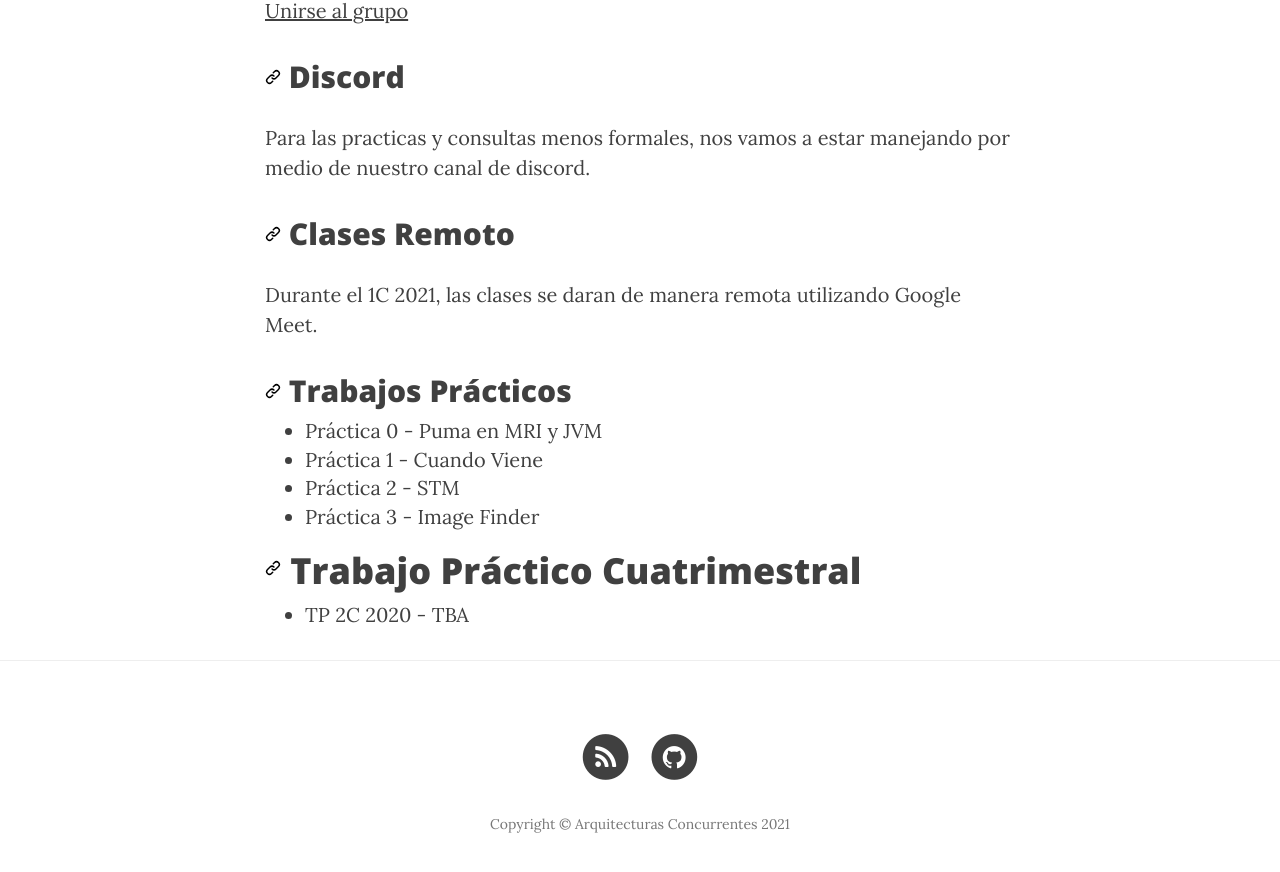
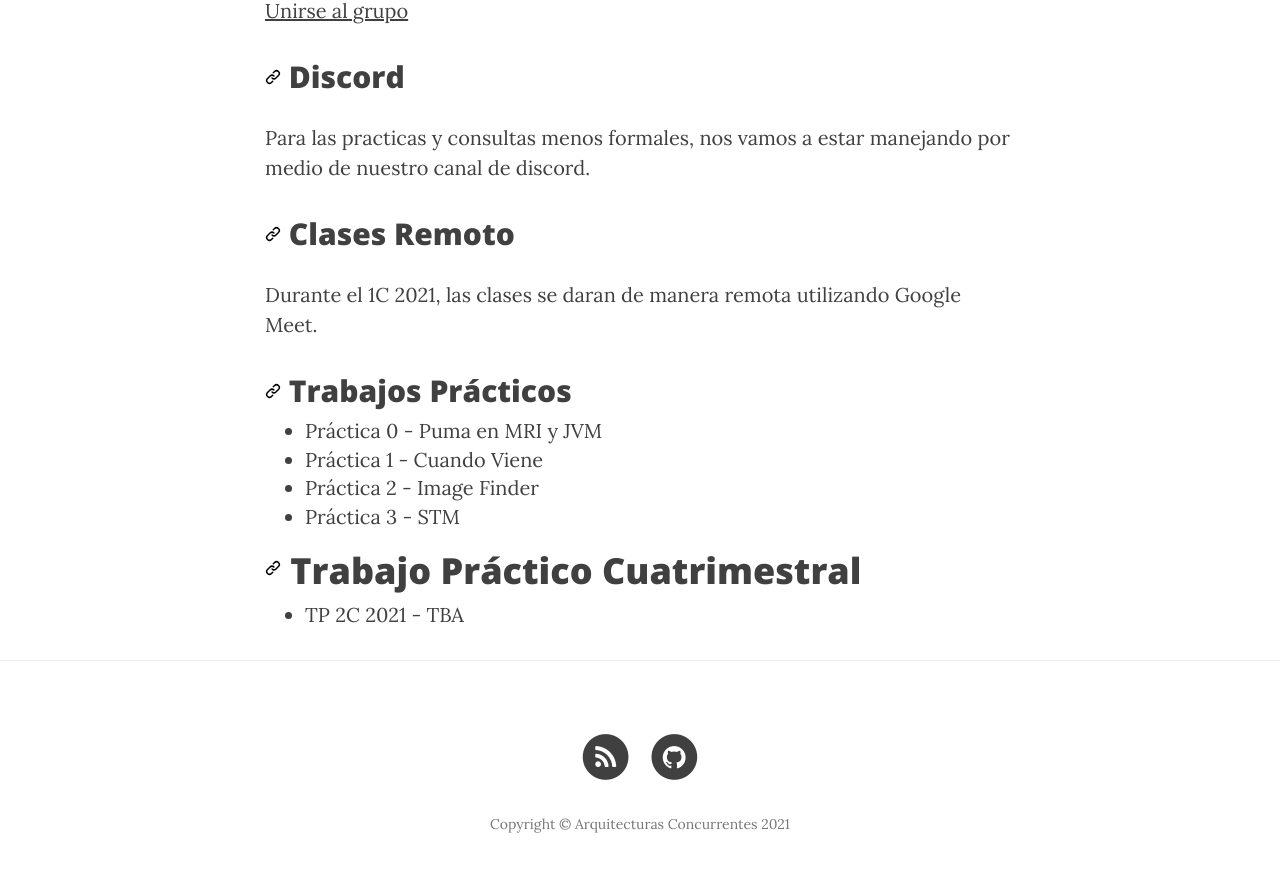
Before and after one commit to arquitecturas-concurrentes/arquitecturas-concurrentes.github.io, a Jekyll site: the page built from cursada.md, in a window 1280 px wide and 900 px high, scrolled down 2322 px. Shown: the top 872 px of the window. Built offline with Jekyll 4.4.1, drawn with Linux system fonts in a browser that asks for light colours; nearby versions of some CDN libraries.

Commit message:
Update cursada.md

```diff
--- a/cursada.md
+++ b/cursada.md
@@ -36,9 +36,9 @@ Durante el 1C 2021, las clases se daran de manera remota utilizando Google Meet.
 
 * [Práctica 0 - Puma en MRI y JVM](https://github.com/arquitecturas-concurrentes/iasc-practica-ruby)
 * [Práctica 1 - Cuando Viene](https://github.com/arquitecturas-concurrentes/practica_cps_promises_cuando_viene)
-* [Práctica 2 - STM ](https://github.com/arquitecturas-concurrentes/iasc-stm-practica)
-* [Práctica 3 - Image Finder](https://github.com/arquitecturas-concurrentes/iasc-elixir-image-finder)
+* [Práctica 2 - Image Finder](https://github.com/arquitecturas-concurrentes/iasc-elixir-image-finder)
+* [Práctica 3 - STM ](https://github.com/arquitecturas-concurrentes/iasc-stm-practica)
 
 # Trabajo Práctico Cuatrimestral #
 
-* [TP 2C 2020 - TBA]()
+* [TP 2C 2021 - TBA]()
```
